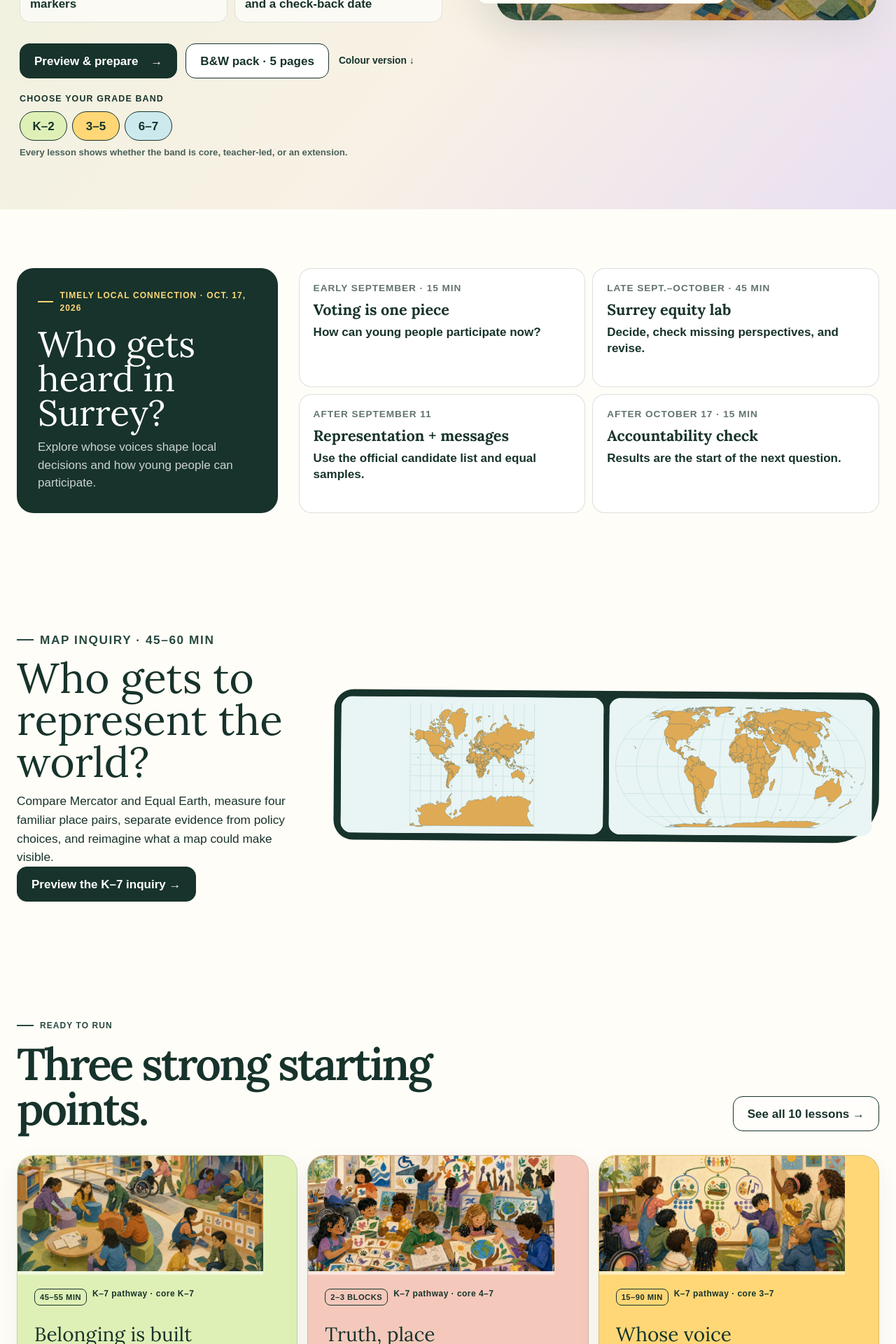
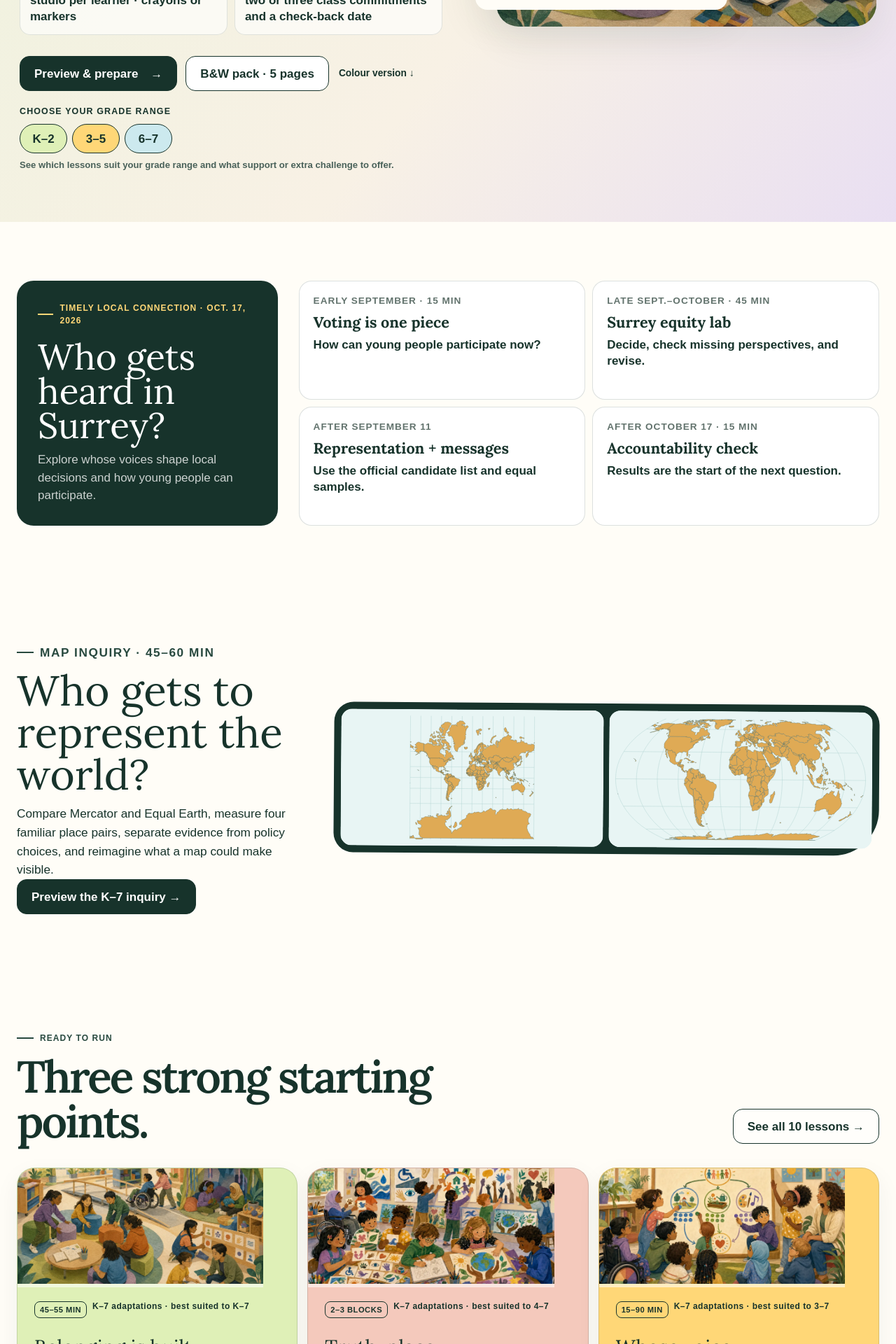
Before and after one commit to dlwyatt-eng/equity-hub, a Next.js app: page / in a window 1280 px wide. Shown: the part 800-2720 px from the top of the page at 70% size. Built offline with nearby package versions, Linux system fonts and the light colour scheme; a web font is replaced by a local one.

Commit message:
Clarify optional year-plan labels and grade-range guidance

```diff
--- a/app/page.tsx
+++ b/app/page.tsx
@@ -106,7 +106,7 @@ const lessons: Lesson[] = [
     question: "What helps everyone join in and be themselves?",
     timing: "Opening weeks, or whenever a learning group needs a belonging reset",
     length: "45–55 min or 2 × 25 min",
-    grades: "K–7 pathway · core K–7",
+    grades: "K–7 adaptations · best suited to K–7",
     tone: "leaf",
     use: "Build shared language for belonging, access, and student voice.",
     activity: "Look for fairness in a classroom picture, choose three belonging actions our class needs, then draw one action happening and name a first step",
@@ -208,7 +208,7 @@ const lessons: Lesson[] = [
     question: "How can a community make decisions so people can be heard, represented, and included?",
     timing: "Anytime voice, rules, or public decisions are studied; Surrey election routes fit Sept.–Oct. 2026",
     length: "15 min, 45 min, or 2 × 40 min",
-    grades: "K–7 pathway · core 3–7",
+    grades: "K–7 adaptations · best suited to 3–7",
     tone: "sun",
     use: "Use the Surrey election as a real equity case: who is heard, whose perspective is missing, and how voice continues after voting.",
     activity: "Choose a route: fair class decision, Surrey recreation-centre case, campaign-source check, trustee challenge, or post-election check-in",
@@ -471,7 +471,7 @@ const lessons: Lesson[] = [
     question: "What should we learn and do because we live on this land?",
     timing: "Before the September 29 school observance and September 30 Orange Shirt Day / National Day for Truth and Reconciliation, or anytime learners study place, governance, and responsibility",
     length: "2–3 × 40 min",
-    grades: "K–7 pathway · core 4–7",
+    grades: "K–7 adaptations · best suited to 4–7",
     tone: "coral",
     use: "Move beyond a one-day observance toward truth, living Nations, relationships, and responsibility.",
     activity: "Compare two provided Surrey maps, learn from one local First Nations source, then create a credited response",
@@ -609,7 +609,7 @@ const lessons: Lesson[] = [
     question: "What rights belong to every child?",
     timing: "Before National Child Day, or anytime learners study rights and adult responsibility",
     length: "55–65 min or 2 × 30 min",
-    grades: "K–7 pathway · core 3–7",
+    grades: "K–7 adaptations · best suited to 3–7",
     tone: "sky",
     use: "Connect human rights to students’ daily lives without turning rights into rewards.",
     activity: "Spot a right, solve the Rights Repair Mystery, then repair a fictional case in a comic",
@@ -714,7 +714,7 @@ const lessons: Lesson[] = [
     question: "When does the place or task create the problem?",
     timing: "Anytime; pairs well with children’s and human-rights learning",
     length: "45–60 min",
-    grades: "K–7 pathway · core 3–7",
+    grades: "K–7 adaptations · best suited to 3–7",
     tone: "berry",
     use: "Teach accessibility through observation, user-centred design, and multiple ways to participate.",
     activity: "Try a 30-second mini-task, match barriers to tools, then complete an Access Makeover",
@@ -825,7 +825,7 @@ const lessons: Lesson[] = [
     question: "How can pictures and clear words help more people find their way?",
     timing: "Late October, or when a real navigation need appears",
     length: "45–60 min",
-    grades: "K–7 pathway · core 3–7",
+    grades: "K–7 adaptations · best suited to 3–7",
     tone: "sky",
     use: "Explore visual and school-approved multilingual wayfinding without turning students into translators.",
     activity: "Test six picture signs, try two visual strategies, then revise one real school sign",
@@ -934,7 +934,7 @@ const lessons: Lesson[] = [
     question: "What can we do when racist words or actions hurt someone?",
     timing: "January, after class norms and the school help route are clear",
     length: "35–45 min",
-    grades: "K–7 pathway · core 4–7",
+    grades: "K–7 adaptations · best suited to 4–7",
     tone: "sun",
     use: "Practise safe responses without asking students to reenact personal harm.",
     activity: "Sort eight safe choices into Four Moves, then make a Pocket Response Guide",
@@ -1031,7 +1031,7 @@ const lessons: Lesson[] = [
     question: "What happens when more than one barrier affects someone?",
     timing: "Anytime after learners know the word barrier; optional February–March connection",
     length: "45–55 min",
-    grades: "K–7 pathway · core 5–7",
+    grades: "K–7 adaptations · best suited to 5–7",
     tone: "berry",
     use: "Make intersectionality concrete through one school-event design scenario.",
     activity: "Mark required access basics, then use six planning points for extra ways to participate",
@@ -1147,7 +1147,7 @@ const lessons: Lesson[] = [
     question: "How can students help with a real issue in a useful, caring way?",
     timing: "Anytime a class, course, or club is ready to move from learning to useful action",
     length: "1 planning block + later project sessions",
-    grades: "K–7 pathway · core 4–7",
+    grades: "K–7 adaptations · best suited to 4–7",
     tone: "sand",
     use: "Move from a strong feeling to listening, evidence, realistic influence, and accountable action.",
     activity: "Choose a sourced pathway, compare three ready action ideas, then plan the product that fits",
@@ -1264,7 +1264,7 @@ const lessons: Lesson[] = [
     question: "Which action would really help animals?",
     timing: "Anytime a verified animal-welfare need fits; suggested spring pathway",
     length: "3–6 lessons + project",
-    grades: "K–7 pathway · core 3–7",
+    grades: "K–7 adaptations · best suited to 3–7",
     tone: "coral",
     use: "Prepare a student-chosen BC SPCA or animal-welfare project grounded in current needs.",
     activity: "Use one provided BC SPCA case card, identify a need and current recommendation, then compare three actions",
@@ -1391,7 +1391,7 @@ const runways: Runway[] = [
   { month: "FEB", event: "When barriers overlap", start: "Feb. 1", create: "Feb. 2–10", share: "Feb. 11", date: "Advanced extension after rights + access", lesson: "barriers-overlap", priority: "Choice" },
   { month: "FEB", event: "Pink Shirt Day: bystander power & repair", start: "Feb. 15", create: "Build a safe response path", share: "Feb. 22–24", date: "Pink Shirt Day Feb. 24", lesson: "belonging-built", startAt: 4, provocationId: "pink-shirt-bystander-power", cta: "Open 30–45 min provocation →", priority: "Choice" },
   { month: "MAR", event: "Action Studio: planning launch", start: "Mar. 5", create: "Teach LEARN → COMPARE → CHOOSE", share: "Issue + plan ready Mar. 12", date: "Pause before BUILD until a spring issue is chosen", lesson: "concern-to-action", cta: "Teach planning Steps 1–3 →", priority: "Core" },
-  { month: "APR", event: "Animal welfare & BC SPCA pathway", start: "Week of Mar. 30", create: "April–early May", share: "May 10–14", date: "Featured spring option after Action Studio", lesson: "animal-welfare", priority: "Featured" },
+  { month: "APR", event: "Animal welfare & BC SPCA pathway", start: "Week of Mar. 30", create: "April–early May", share: "May 10–14", date: "Suggested for April after Action Studio; also usable at other times", lesson: "animal-welfare", priority: "Featured" },
   { month: "APR", event: "Earth Day: test a claim and track change", start: "Use current spring work", create: "Add one measured local action", share: "Apr. 22 + check-back", date: "Earth Day Apr. 22", href: "https://climateactiontracker.surrey.ca/", provocationId: "earth-day-systems", cta: "Open 35–60 min provocation →", priority: "Choice" },
   { month: "MAY", event: "Pride & inclusive belonging", start: "May 17", create: "Choose one exact grade-fit source in advance", share: "June", date: "Pride Month", href: "https://www.sogieducation.org/resourceguide", cta: "Open SOGI resource guide ↗", priority: "Plan" },
 ];
@@ -1539,7 +1539,10 @@ const trustedLinks = [
   { title: "AI and work", source: "OECD", href: "https://www.oecd.org/en/topics/ai-and-work.html", tag: "AI + work" },
 ];
 
+const yearPlanLabels: Record<Runway["priority"], string> = { Core: "Starting lesson", Featured: "Project option", Choice: "Activity option", Plan: "Planning resource" };
+
 const gradeBands: GradeBand[] = ["K–2", "3–5", "6–7"];
+const gradeFitLabels: Record<GradeFit, string> = { "Core lesson": "Suited to this grade range", "Teacher-led + core": "Use with teacher support", "Core + extension": "Suited to this range · extra challenge available", "Teacher-led": "Teacher-guided adaptation", Extension: "Extra challenge" };
 const gradeFitOrder: Record<GradeFit, number> = { "Core lesson": 0, "Teacher-led + core": 1, "Core + extension": 2, "Teacher-led": 3, Extension: 4 };
 const gradeFitClass: Record<GradeFit, string> = {
   "Core lesson": "fit-core-lesson",
@@ -1890,7 +1893,7 @@ export default function Home() {
 
             <section className="overview-grade-guide" aria-labelledby="grade-guide-title">
               <div className="overview-section-heading"><span aria-hidden="true">✦</span><div><small>K–7 GRADE GUIDE</small><h2 id="grade-guide-title">Teach the inquiry, adapt the product.</h2></div></div>
-              <p className="grade-guide-intro">The student pages are written for the lesson’s core range. Choose a band to see the most important adjustment before you print or project.</p>
+              <p className="grade-guide-intro">Choose your grade range to see how to use or adapt the student pages before you print or project.</p>
               <div className="grade-band-tabs" aria-label="Choose a grade band">
                 <button type="button" className={gradeBand === "ALL" ? "active" : ""} aria-pressed={gradeBand === "ALL"} onClick={() => setGradeBand("ALL")}>All bands</button>
                 {gradeBands.map((band) => <button type="button" key={band} className={gradeBand === band ? "active" : ""} aria-pressed={gradeBand === band} onClick={() => setGradeBand(band)}>{band}</button>)}
@@ -1898,7 +1901,7 @@ export default function Home() {
               {gradeBand !== "ALL" && <p className="grade-band-note"><b>{gradeBand}:</b> {gradeBandNotes[gradeBand]}</p>}
               <div className="grade-adaptation-grid">
                 {selectedLesson.teacher.adaptations.map((item) => <article key={item.band} className={gradeBand === item.band ? "active" : gradeBand === "ALL" ? "" : "muted"}>
-                  <span>{item.band}</span><b>{item.fit}</b><p>{item.move}</p>
+                  <span>{item.band}</span><b>{gradeFitLabels[item.fit]}</b><p>{item.move}</p>
                 </article>)}
               </div>
             </section>
@@ -2037,7 +2040,7 @@ export default function Home() {
                     <a className="colour-link" href={featuredLesson.printable.href} target="_blank" rel="noreferrer">Colour version ↓</a>
                   </div>
                   {teacherMode && <details className="home-teacher-notes"><summary>Teacher prep</summary><div><span><b>BEFORE</b>{featuredLesson.teacher.prepare.join(" · ")}</span><span><b>ASK</b>{featuredLesson.teacher.moves[0]}</span><span><b>EVIDENCE</b>{featuredLesson.teacher.evidence}</span></div></details>}
-                  <div className="grade-entry"><span>CHOOSE YOUR GRADE BAND</span><div>{gradeBands.map((band) => <button type="button" key={band} onClick={() => browseGrade(band)}>{band}</button>)}</div><small>Every lesson shows whether the band is core, teacher-led, or an extension.</small></div>
+                  <div className="grade-entry"><span>CHOOSE YOUR GRADE RANGE</span><div>{gradeBands.map((band) => <button type="button" key={band} onClick={() => browseGrade(band)}>{band}</button>)}</div><small>See which lessons suit your grade range and what support or extra challenge to offer.</small></div>
                 </div>
                 <figure className="hero-image">
                   <img src="/images/hero-belonging-built.webp" alt="Students and an adult redesigning a welcoming and accessible learning space." width="1536" height="1024" />
@@ -2067,13 +2070,13 @@ export default function Home() {
                 </div>
                 <div className="launch-grid">
                   <button type="button" className="launch-card leaf" onClick={() => startLesson("belonging-built", 0)}>
-                    <img src="/images/hero-belonging-built.webp" alt="" width="1536" height="1024" /><span><b>45–55 MIN</b> K–7 pathway · core K–7</span><h3>Belonging is built</h3><p>Students create a Belonging Action Studio page, explain why the action could help, and choose a realistic first move.</p><strong>Preview &amp; prepare →</strong>
+                    <img src="/images/hero-belonging-built.webp" alt="" width="1536" height="1024" /><span><b>45–55 MIN</b> K–7 adaptations · best suited to K–7</span><h3>Belonging is built</h3><p>Students create a Belonging Action Studio page, explain why the action could help, and choose a realistic first move.</p><strong>Preview &amp; prepare →</strong>
                   </button>
                   <button type="button" className="launch-card coral" onClick={() => startLesson("truth-place-responsibility")}>
-                    <img src="/images/artivism-gallery.webp" alt="" width="1536" height="1024" /><span><b>2–3 BLOCKS</b> K–7 pathway · core 4–7</span><h3>Truth, place &amp; responsibility</h3><p>Use the two linked maps and one local First Nations source. Direct links are in the preview.</p><strong>Preview &amp; prepare →</strong>
+                    <img src="/images/artivism-gallery.webp" alt="" width="1536" height="1024" /><span><b>2–3 BLOCKS</b> K–7 adaptations · best suited to 4–7</span><h3>Truth, place &amp; responsibility</h3><p>Use the two linked maps and one local First Nations source. Direct links are in the preview.</p><strong>Preview &amp; prepare →</strong>
                   </button>
                   <button type="button" className="launch-card sun" onClick={() => startLesson("voice-and-rules")}>
-                    <img src="/images/voice-and-rules.webp" alt="" width="1536" height="1024" /><span><b>15–90 MIN</b> K–7 pathway · core 3–7</span><h3>Whose voice shapes the rules?</h3><p>Start with a real class choice, then connect fairness to Surrey, trustees, participation, and accountability.</p><strong>Preview &amp; choose one route →</strong>
+                    <img src="/images/voice-and-rules.webp" alt="" width="1536" height="1024" /><span><b>15–90 MIN</b> K–7 adaptations · best suited to 3–7</span><h3>Whose voice shapes the rules?</h3><p>Start with a real class choice, then connect fairness to Surrey, trustees, participation, and accountability.</p><strong>Preview &amp; choose one route →</strong>
                   </button>
                 </div>
               </section>
@@ -2115,8 +2118,8 @@ export default function Home() {
                   {gradeBands.map((band) => <button type="button" key={band} className={gradeBand === band ? "active" : ""} aria-pressed={gradeBand === band} onClick={() => setGradeBand(band)}>{band}</button>)}
                 </div>
                 {gradeBand === "ALL"
-                  ? <p>Select a band to bring its exact teaching move to the top of every card. Core lessons appear first; teacher-led and extension pathways remain visible and clearly labelled.</p>
-                  : <div className="grade-selection-summary"><p><b>{gradeBand}:</b> {gradeBandNotes[gradeBand]}</p>{gradeCounts && <span>{gradeCounts["Core lesson"]} core · {gradeCounts["Teacher-led + core"] + gradeCounts["Core + extension"]} mixed · {gradeCounts["Teacher-led"]} teacher-led · {gradeCounts.Extension} extensions</span>}</div>}
+                  ? <p>Choose your grade range to see teaching suggestions on each card. Lessons suited to that range appear first, followed by adaptations and extra challenges.</p>
+                  : <div className="grade-selection-summary"><p><b>{gradeBand}:</b> {gradeBandNotes[gradeBand]}</p>{gradeCounts && <span>{gradeCounts["Core lesson"]} suited to this range · {gradeCounts["Teacher-led + core"] + gradeCounts["Core + extension"]} supported or extended options · {gradeCounts["Teacher-led"]} teacher-led · {gradeCounts.Extension} extensions</span>}</div>}
               </section>
               <div className="lesson-grid">
                 {gradeSortedLessons.map((lesson) => {
@@ -2125,7 +2128,7 @@ export default function Home() {
                   <article className={`lesson-card tone-${lesson.tone}`} key={lesson.id}>
                     <figure className="lesson-card-image"><img src={lesson.image} alt="" width="1536" height="1024" /><figcaption>{lesson.length}</figcaption></figure>
                     <div className="lesson-card-top"><span>{lesson.grades}</span><b>{lesson.printable.pages}-page pack</b></div>
-                    {bandMove && <div className={`card-grade-move ${gradeFitClass[bandMove.fit]}`}><span>{bandMove.band} · {bandMove.fit}</span><p>{bandMove.move}</p></div>}
+                    {bandMove && <div className={`card-grade-move ${gradeFitClass[bandMove.fit]}`}><span>{bandMove.band} · {gradeFitLabels[bandMove.fit]}</span><p>{bandMove.move}</p></div>}
                     <h2>{lesson.title}</h2><p className="lesson-question">{lesson.question}</p>
                     <div className="lesson-formats">{lesson.formats.map((format) => <span key={format}>{format}</span>)}</div>
                     <div className="lesson-card-plan"><span><small>STUDENTS WILL</small>{lesson.activity}</span><span><small>THEY FINISH WITH</small>{lesson.product}</span><span className="pack-purpose"><small>PACK CONTENTS</small>{lesson.printable.includes}{lesson.routes ? " Choose a route in the preview to see exactly which pages to print." : " The preview shows the exact copy plan."}</span></div>
@@ -2141,7 +2144,7 @@ export default function Home() {
 
           {view === "plan" && (
             <section className="section page-section planning-page">
-              <div className="page-heading split"><div><p className="eyebrow dark"><span /> K–7 year plan · 2026–27</p><h1>A year of belonging.</h1></div><p>Choose what fits your class. <b>Core</b> = starting point. <b>Featured</b> = spring project. <b>Choice</b> = extension. <b>Plan</b> = date and source.</p></div>
+              <div className="page-heading split"><div><p className="eyebrow dark"><span /> K–7 year plan · 2026–27</p><h1>A year of belonging.</h1></div><p>Choose lessons and activities that fit your class. The months suggest when to use them; everything is optional.</p></div>
               {!projectorMode && <CommunityCalendar initialCardId={communityCardId} onLesson={startLesson} largeText={largeText} onLargeText={() => setLargeText(v => !v)} />}
               <CalendarProvocationsPanel projectorMode={projectorMode} onEnterProjection={enterProjection} onExitProjection={exitProjection} />
               <div className="year-stage-grid">{yearStages.map((stage) => <article key={stage.n}><span>{stage.n}</span><small>{stage.when}</small><h2>{stage.title}</h2><p>{stage.detail}</p></article>)}</div>
@@ -2150,7 +2153,7 @@ export default function Home() {
               <div className="runway-list">
                 {visibleRunways.map((item) => (
                   <article key={`${item.month}-${item.event}`} className={item.priority === "Core" ? "core" : item.priority === "Featured" ? "featured" : item.priority === "Plan" ? "plan" : ""}>
-                    <div className="runway-month">{item.month}<small>{item.priority}</small></div>
+                    <div className="runway-month">{item.month}<small>{yearPlanLabels[item.priority]}</small></div>
                     <div className="runway-event"><h2>{item.event}</h2><span>WHY NOW: {item.date}</span></div>
                     <div className="runway-phase"><small>BEGIN</small><b>{item.start}</b></div>
                     <div className="runway-phase"><small>CREATE</small><b>{item.create}</b></div>
@@ -2214,7 +2217,7 @@ export default function Home() {
             <section className="section page-section library-page">
               <div className="page-heading split"><div><p className="eyebrow dark"><span /> Classroom resources</p><h1>Printables &amp; sources</h1></div><p>Open a lesson preview for grade guidance, copy counts and the matching projection screens.</p></div>
               <h2 className="library-heading">Lesson activity packs</h2>
-              <p className="library-intro">Each pack includes clearly marked teacher pages showing what to project, which student pages match the lesson, how many copies to make, what to model, and what to collect. Multi-route packs tell you which pages to choose—you do not teach the whole pack. The core range is shown honestly; use the lesson’s K–7 guide outside that range.</p>
+              <p className="library-intro">Each pack includes clearly marked teacher pages showing what to project, which student pages match the lesson, how many copies to make, what to model, and what to collect. Multi-route packs tell you which pages to choose—you do not teach the whole pack. Check the suggested grade range and use the lesson’s K–7 guide for adaptations.</p>
               <div className="lesson-printables-grid">{orderedLessons.map((lesson, index) => <article className={`tone-${lesson.tone}`} key={lesson.id}><figure><img src={lesson.printable.preview} alt="" width="773" height="1000" /><span>{String(index + 1).padStart(2, "0")}</span></figure><div><span className="printable-grade">{lesson.grades}</span><h3>{lesson.printable.title}</h3><p>{lesson.printable.pagePlan.join(" ")}</p><button type="button" onClick={() => startLesson(lesson.id)}>Preview grade fit + page map →</button></div><div className="printable-links"><a className="bw-link" href={lesson.printable.bwHref} target="_blank" rel="noreferrer">Full B&amp;W · {lesson.printable.pages} pages</a><a href={lesson.printable.href} target="_blank" rel="noreferrer">Colour pack</a></div></article>)}</div>
               <EarthMonthEntry />
               <h2 className="library-heading">Longer project toolkits</h2>
```
